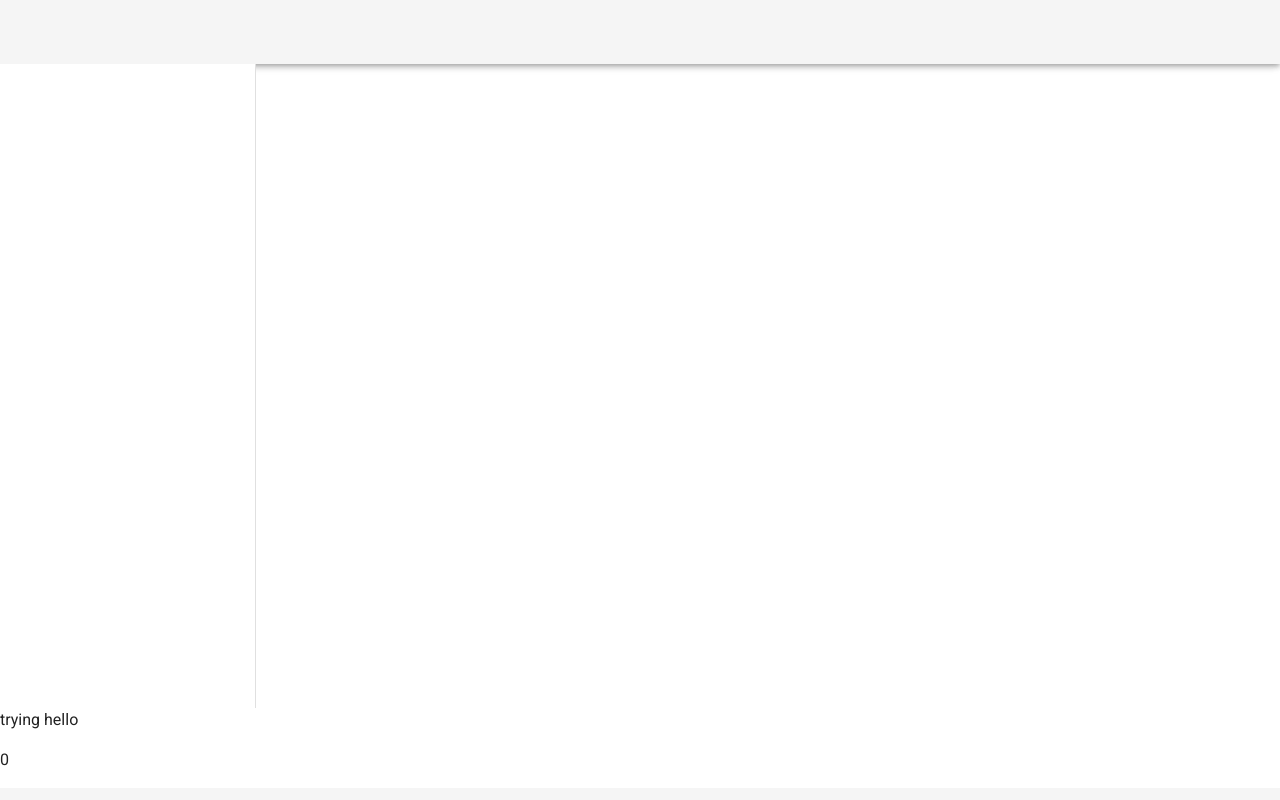
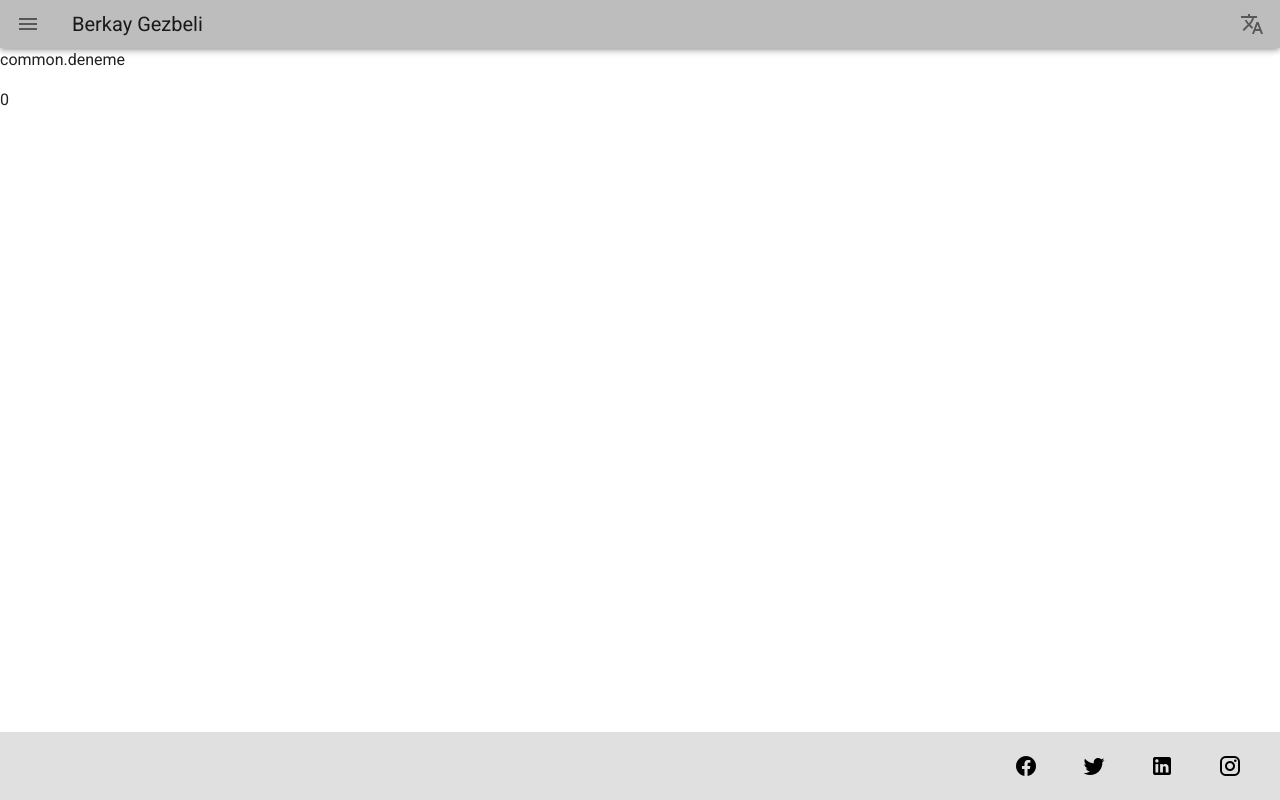
Before and after one commit to BerkayGezbeli/personal-blog, a Vue app: page / in a window 1280 px wide. Built offline with nearby package versions, Linux system fonts and the light colour scheme.

Commit message:
adding footer, navigation drawer, updating appbar

```diff
--- a/public/index.html
+++ b/public/index.html
@@ -5,7 +5,7 @@
     <meta http-equiv="X-UA-Compatible" content="IE=edge">
     <meta name="viewport" content="width=device-width,initial-scale=1.0">
     <link rel="icon" href="<%= BASE_URL %>favicon.ico">
-    <title><%= htmlWebpackPlugin.options.title %></title>
+    <title>Berkay Gezbeli</title>
     <link rel="stylesheet" href="https://fonts.googleapis.com/css?family=Roboto:100,300,400,500,700,900">
     <link rel="stylesheet" href="https://cdn.jsdelivr.net/npm/@mdi/font@latest/css/materialdesignicons.min.css">
   </head>
--- a/src/App.vue
+++ b/src/App.vue
@@ -1,15 +1,96 @@
 <template>
   <v-app>
 
-    <v-app-bar></v-app-bar>
+    <v-app-bar
+      color="grey lighten-1"
+      dense
+      app
+    >
+      <v-app-bar-nav-icon @click="drawer = !drawer"></v-app-bar-nav-icon>
 
-    <v-navigation-drawer></v-navigation-drawer>
+      <v-toolbar-title>Berkay Gezbeli</v-toolbar-title>
+
+      <v-spacer></v-spacer>
+
+      <v-menu
+        left
+        bottom
+      >
+        <template v-slot:activator="{ on, attrs }">
+          <v-btn
+            icon
+            v-bind="attrs"
+            v-on="on"
+          >
+            <v-icon>mdi-translate</v-icon>
+          </v-btn>
+        </template>
+
+        <v-list>
+          <v-list-item
+            v-for="n in 2"
+            :key="n"
+            @click="() => {}"
+          >
+            <v-list-item-title>Option {{ n }}</v-list-item-title>
+          </v-list-item>
+        </v-list>
+      </v-menu>
+    </v-app-bar>
+
+    <v-navigation-drawer
+      v-model="drawer"
+      color="grey lighten-4"
+      app
+      >
+      <v-list>
+        <v-list-item
+          v-for="item in items"
+          :key="item.title"
+          link
+        >
+          <v-list-item-icon>
+            <v-icon>{{ item.icon }}</v-icon>
+          </v-list-item-icon>
+
+          <v-list-item-content>
+            <v-list-item-title>{{ item.title }}</v-list-item-title>
+          </v-list-item-content>
+        </v-list-item>
+      </v-list>
+
+
+
+    </v-navigation-drawer>
 
     <v-main>
         <router-view></router-view>
     </v-main>
 
-    <v-footer ></v-footer>
+    <v-footer
+    dark
+    padless
+  >
+    <v-card
+      class="flex"
+      flat
+      tile
+    >
+      <v-card-title class="grey lighten-2">
+        <v-spacer></v-spacer>
+        <v-btn
+          v-for="icon in footerIcons"
+          :key="icon"
+          class="mx-4"
+          icon
+        >
+          <v-icon color="black" size="24px">
+            {{ icon }}
+          </v-icon>
+        </v-btn>
+      </v-card-title>
+    </v-card>
+  </v-footer>
 
   </v-app>
 </template>
@@ -20,7 +101,17 @@ export default {
   name: 'App',
 
   data: () => ({
-    //
+    drawer: false,
+    items: [
+          { title: 'Ana Sayfa', icon: 'mdi-view-dashboard' },
+          { title: 'Hakkımda', icon: 'mdi-comment-multiple' },
+        ],
+    footerIcons: [
+    'mdi-facebook',
+    'mdi-twitter',
+    'mdi-linkedin',
+    'mdi-instagram',
+  ],
   }),
 
 };
--- a/src/locales/en.json
+++ b/src/locales/en.json
@@ -1,5 +1,5 @@
 {
     "common": {
-        "deneme": "trying hello"
+        "home": "Ana Sayfa"
     }
 }
--- a/src/locales/tr.json
+++ b/src/locales/tr.json
@@ -1,5 +1,5 @@
 {
     "common": {
-        "deneme": "deneme merhaba"
+        "home": "Home"
     }
 }
```
Also changed, not shown: 1 other file (tests, documents, lock files or other folders).
